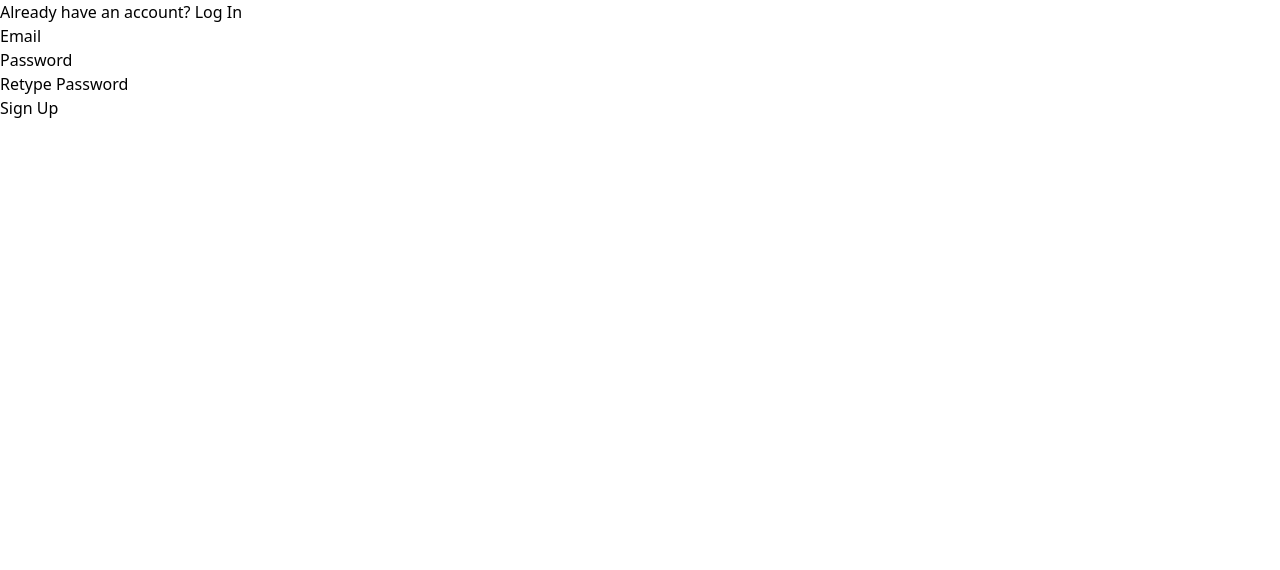
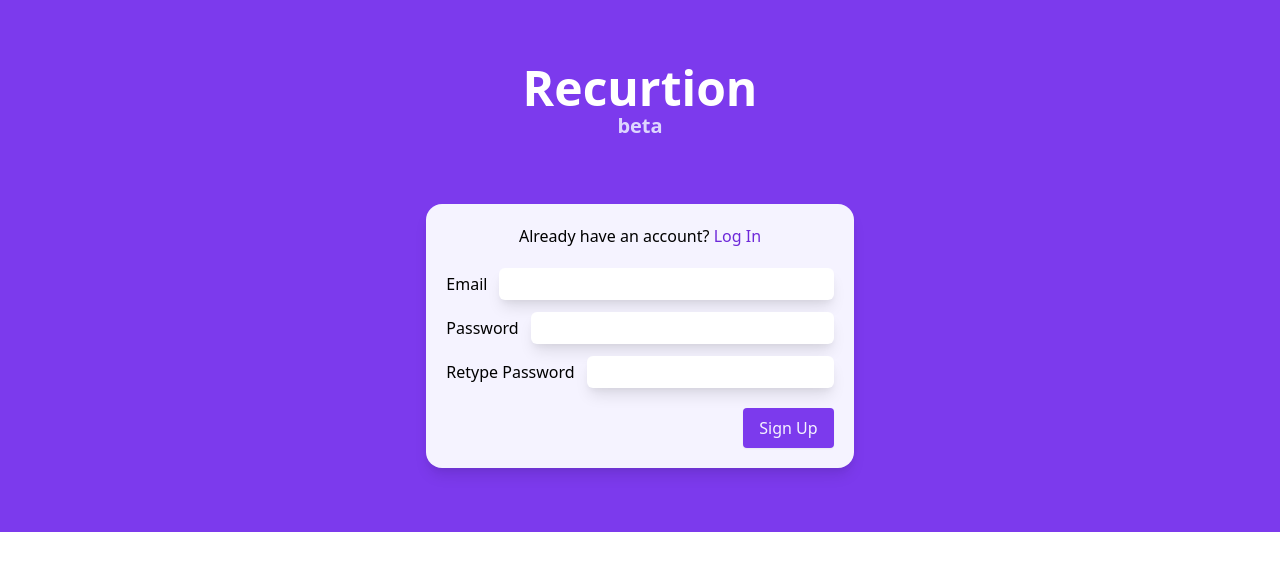
Before and after one commit to LeanneStoDomingo/recurtion, a React (Create React App) app in the folder client/: page /signup in a window 1280 px wide. Shown: the top 570 px of the page. Built offline with nearby package versions, Linux system fonts and the light colour scheme; no server answers.

Commit message:
Style signup page

```diff
--- a/client/src/components/Input.jsx
+++ b/client/src/components/Input.jsx
@@ -8,7 +8,7 @@ const Input = ({ label, type, update, value, className, ...props }) => {
 
     return (
         <div {...props} className={`flex items-center ${className}`}>
-            <label>{label}</label>
+            <label className='whitespace-nowrap'>{label}</label>
             <input type={type} onChange={onChange} value={value} className='ml-3 rounded-md shadow-lg py-1 px-2 w-full focus:ring focus:ring-purple-400' />
         </div>
     )
--- a/client/src/pages/Signup.jsx
+++ b/client/src/pages/Signup.jsx
@@ -1,24 +1,15 @@
 import axios from 'axios'
 import React, { useState } from 'react'
 import { Link } from 'react-router-dom'
+import Input from '../components/Input'
+import Button from '../components/Button'
+import Name from '../components/Name'
 
 export const Signup = () => {
     const [email, setEmail] = useState('')
     const [password1, setPassword1] = useState('')
     const [password2, setPassword2] = useState('')
     const [message, setMessage] = useState('')
-
-    const updateEmail = (e) => {
-        setEmail(e.target.value)
-    }
-
-    const updatePassword1 = (e) => {
-        setPassword1(e.target.value)
-    }
-
-    const updatePassword2 = (e) => {
-        setPassword2(e.target.value)
-    }
 
     const onSubmit = async (e) => {
         e.preventDefault()
@@ -35,27 +26,18 @@ export const Signup = () => {
     }
 
     return (
-        <form onSubmit={onSubmit}>
-            <div>Already have an account? <Link to='/login'>Log In</Link></div>
-
-            <div>
-                <label>Email</label>
-                <input type="email" onChange={updateEmail} value={email} />
+        <div className='bg-purple-600 min-h-screen flex flex-col items-center mobile-height'>
+            <Name className='my-16' />
+            <div className='bg-purple-50 rounded-2xl shadow-lg p-5 mx-7 mb-16'>
+                <form onSubmit={onSubmit} className='flex flex-col'>
+                    <div className='text-center'>Already have an account? <Link to='/login' className='text-purple-700 focus-visible:outline-white hover:underline'>Log In</Link></div>
+                    <Input label='Email' type='email' update={setEmail} value={email} className='mt-5' />
+                    <Input label='Password' type='password' update={setPassword1} value={password1} className='mt-3' />
+                    <Input label='Retype Password' type='password' update={setPassword2} value={password2} className='mt-3' />
+                    <Button type="submit" text='Sign Up' className='ml-auto mt-5' />
+                    <div>{message}</div>
+                </form>
             </div>
-
-            <div>
-                <label>Password</label>
-                <input type="password" onChange={updatePassword1} value={password1} />
-            </div>
-
-            <div>
-                <label>Retype Password</label>
-                <input type="password" onChange={updatePassword2} value={password2} />
-            </div>
-
-            <button type="submit">Sign Up</button>
-
-            <div>{message}</div>
-        </form>
+        </div>
     )
 }
```
